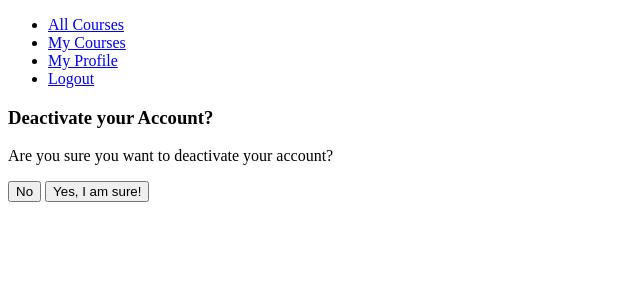
After one commit to nacht-falter/aikido-course-website-django, a Django app: page /user/deactivate/ in a window 1280 px wide. The commit adds this page. Shown: the top 300 px of the page, without its empty margins (0-640 px from the left). Run offline with Django 3.2, Linux system fonts and the light colour scheme; the visitor is signed in with stand-in values (Sample User, id 1).

Commit message:
Add DeactivateUser view, update urls and templates - Add DeactivateUser view to views.py - Register url in urs.py - Create user_confirm_deactivate template - Update userprofile template

```diff
--- a/course_registration/urls.py
+++ b/course_registration/urls.py
@@ -32,5 +32,10 @@ urlpatterns = [
         "user/profile/update/",
         views.UpdateUserProfile.as_view(),
         name="update_userprofile",
-    )
+    ),
+    path(
+        "user/deactivate/",
+        views.DeactivateUser.as_view(),
+        name="deactivate_user",
+    ),
 ]
--- a/course_registration/views.py
+++ b/course_registration/views.py
@@ -7,6 +7,7 @@ from django.http import HttpResponseRedirect
 from django.contrib.auth.mixins import LoginRequiredMixin
 from django.contrib import messages
 from django.contrib.messages.views import SuccessMessageMixin
+from django.contrib.auth.models import User
 
 from .models import Course, CourseRegistration, UserProfile
 from . import forms
@@ -229,3 +230,35 @@ class UpdateUserProfile(LoginRequiredMixin, View):
             profile_form = forms.UpdateUserProfileForm()
 
         return HttpResponseRedirect(reverse("userprofile"))
+
+
+class DeactivateUser(LoginRequiredMixin, View):
+    """Deactivates a user accounts
+    The Django docs recommend to deactivate user accounts instead
+    of deleting them to avoid breaking foreign keys:
+    https://docs.djangoproject.com/en/4.2/ref/contrib/auth/#django
+    .contrib.auth.models.User.is_active
+    """
+
+    def get(self, request):
+        return render(
+            request,
+            "user_confirm_deactivate.html",
+        )
+
+    def post(self, request):
+        if not request.user.is_staff:
+            user = User.objects.get(pk=request.user.pk)
+            user.is_active = False
+            user.save()
+            messages.info(
+                request, "You have successfully deactivated your account."
+            )
+            return HttpResponseRedirect(reverse("course_list"))
+        else:
+            messages.warning(
+                request,
+                "Staff accounts can not be deactivated."
+                " Please contact us if you want to deactivate your account.",
+            )
+            return HttpResponseRedirect(reverse("userprofile"))
--- /dev/null
+++ b/templates/user_confirm_deactivate.html
@@ -0,0 +1,10 @@
+{% extends 'base.html' %}
+
+{% block content %}
+<h3>Deactivate your Account?</h3>
+<form method="post">{% csrf_token %}
+    <p>Are you sure you want to deactivate your account?<p>
+    <a href="{% url 'userprofile' %}"><button type="button">No</button></a>
+    <input type="submit" value="Yes, I am sure!">
+</form>
+{% endblock content %}
--- a/templates/userprofile.html
+++ b/templates/userprofile.html
@@ -8,6 +8,9 @@
   <li>Grade: {{ profile.get_grade_display }}</li>
 </ul>
 
-<p><a href="{% url 'update_userprofile' %}">Edit My Profile</a></p>
+<p><a href="{% url 'update_userprofile' %}">Edit my Profile</a></p>
 <p><a href="{% url 'courseregistration_list' %}">My Courses</a></p>
+{% if not user.is_staff %}
+<p><a href="{% url 'deactivate_user' %}">Deactivate my Account</a></p>
+{% endif %}
 {% endblock content %}
```
